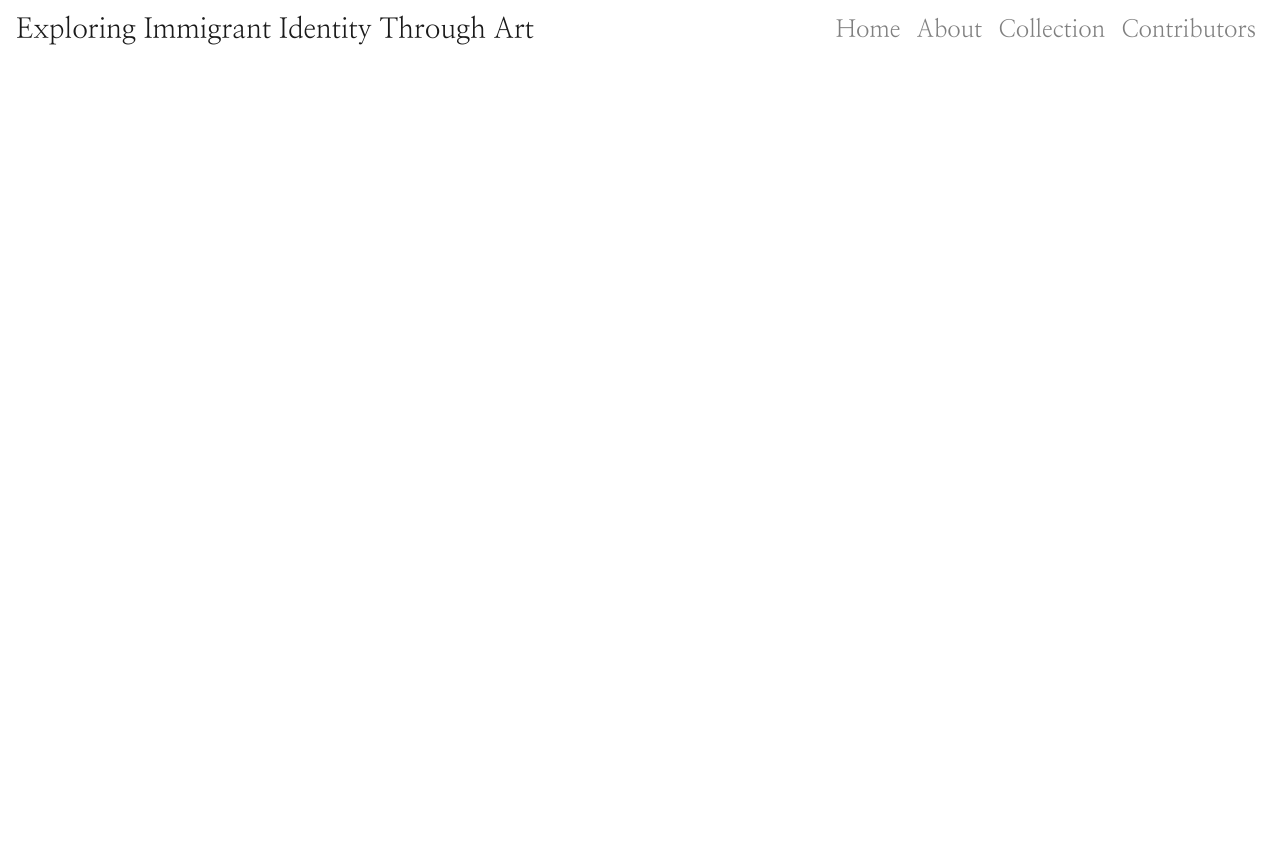
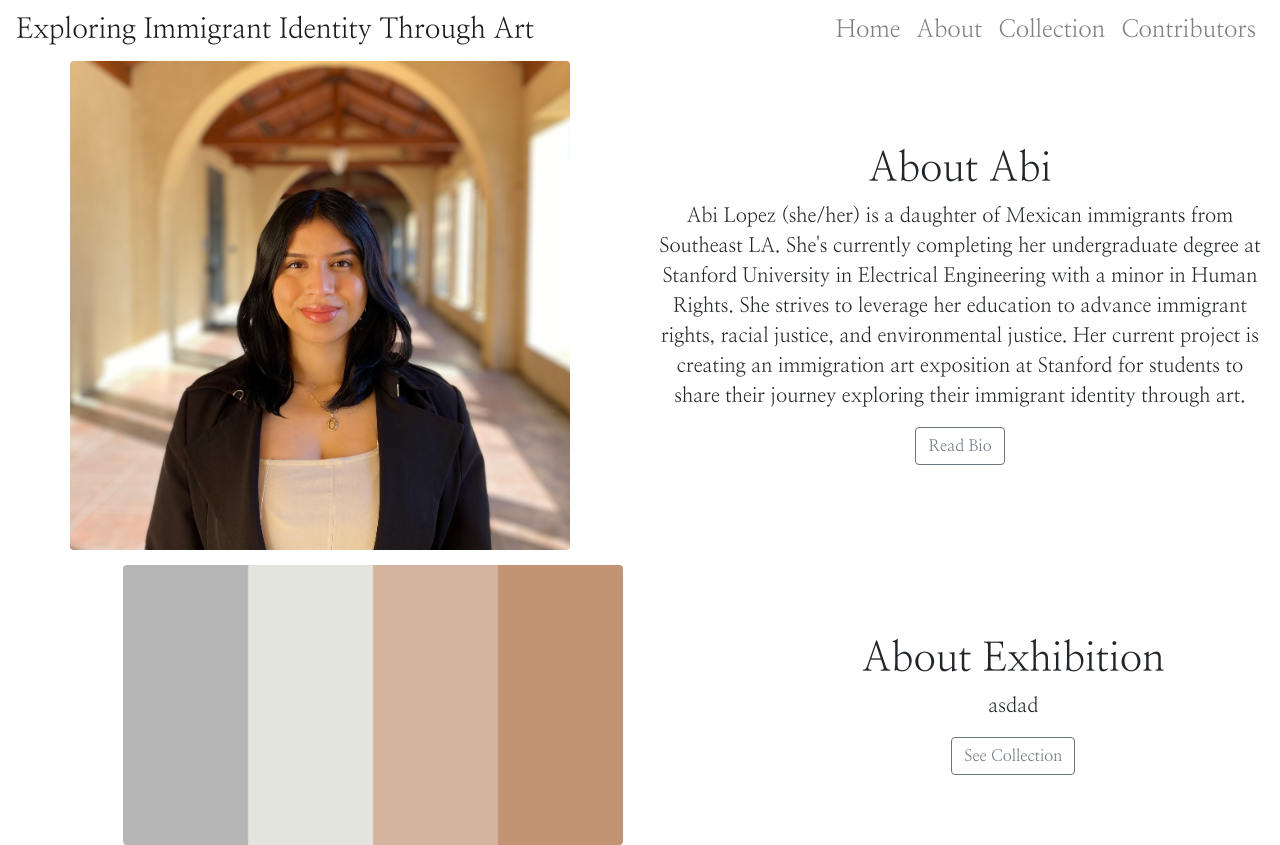
Before and after one commit to abieiden/capstone, a React (Create React App) app: page / in a window 1280 px wide. Before the commit the page ends 800 px from the top, so only its background shows below. Built offline with nearby package versions, Linux system fonts and the light colour scheme.

Commit message:
element in routes

```diff
--- a/src/App.js
+++ b/src/App.js
@@ -52,10 +52,10 @@ function App() {
       </div>
       <div class="main">
         <Routes>
-          <Route exact path="/" exact component={Home} />
-            <Route path="collection" exact component={Collection} />
-            <Route path="about" exact component={About} />
-            <Route path="contributors" exact component={Contributors} />
+        <Route exact path="/" element={<Home />} />
+        <Route exact path="collection" element={<Collection />} />
+        <Route exact path="about" element={<About />} />
+        <Route exact path="contributors" element={<Contributors />} />
         </Routes>
       </div>
     </div>
```
